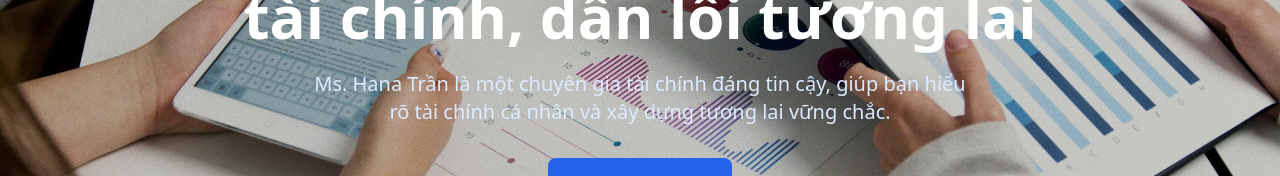
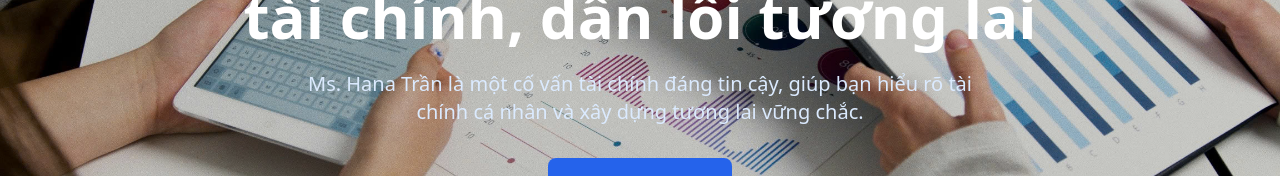
Before and after one commit to huuhoang231103/FIDT-LandingPage, a React (Vite) app: page / in a window 1280 px wide. Shown: the part 330-506 px from the top of the page. Built offline with nearby package versions, Linux system fonts and the light colour scheme.

Commit message:
update content

```diff
--- a/src/components/sections/Hero.jsx
+++ b/src/components/sections/Hero.jsx
@@ -61,7 +61,7 @@ const Hero = () => {
                 isVisible ? 'opacity-100 translate-y-0' : 'opacity-0 translate-y-8'
               }`}
             >
-              Ms. Hana Trần là một chuyên gia tài chính đáng tin cậy, giúp bạn hiểu rõ tài chính cá nhân và xây dựng tương lai vững chắc.
+              Ms. Hana Trần là một cố vấn tài chính đáng tin cậy, giúp bạn hiểu rõ tài chính cá nhân và xây dựng tương lai vững chắc.
             </p>
 
             <div
```
